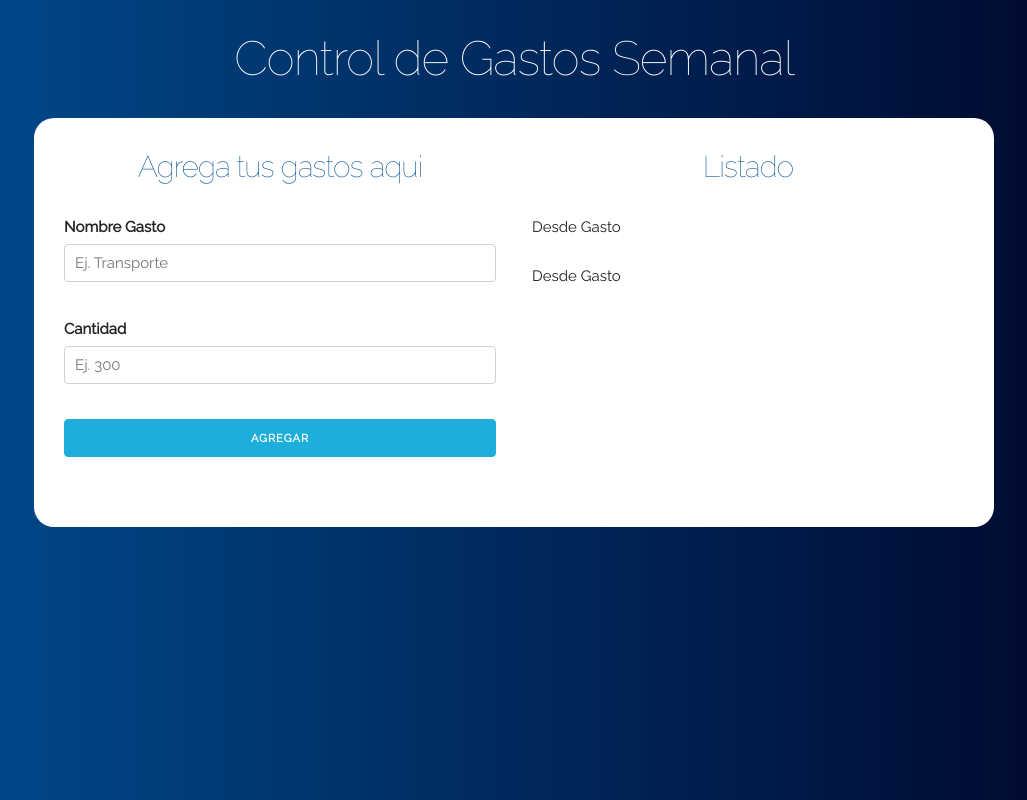
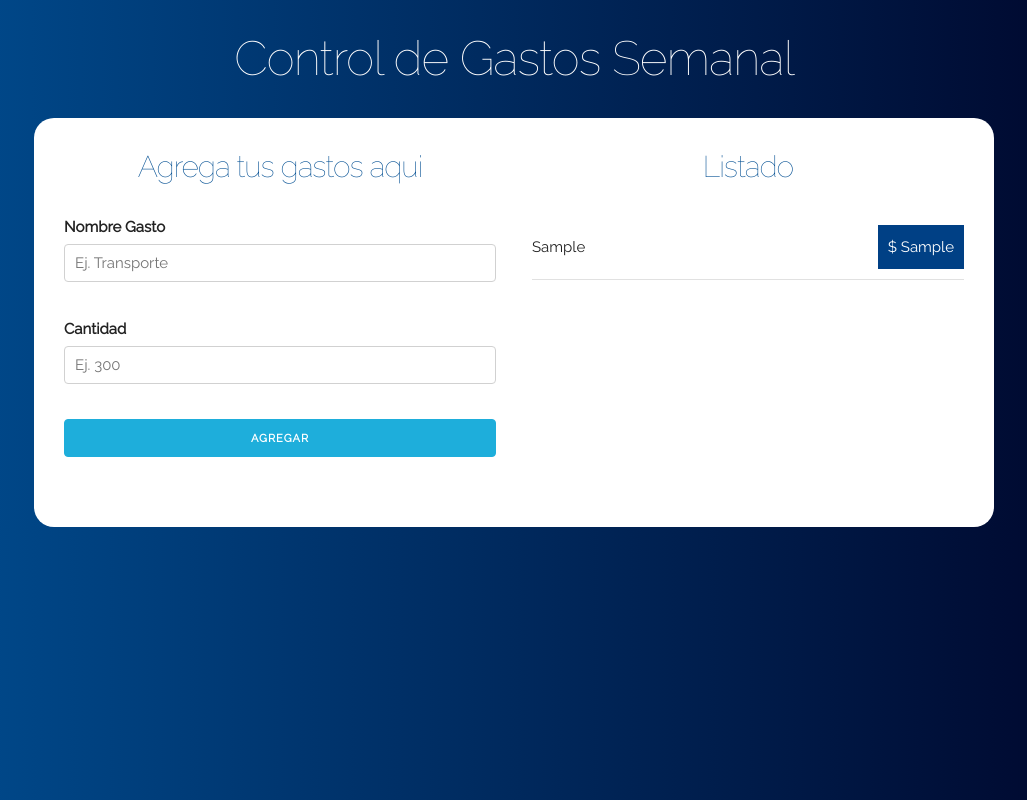
Before and after one commit to lrg1980/GastoSemanal, a React (Create React App) app: page / in a window 1280 px wide. Both pictures are taken after typing "Sample", "Sample" into the empty fields and a click on the input "Agregar". Shown: the whole page, without its empty margins (126-1153 px from the left). Built offline with nearby package versions, Linux system fonts and the light colour scheme.

Commit message:
Finalizó componente Listado

```diff
--- a/src/componentes/App.js
+++ b/src/componentes/App.js
@@ -34,11 +34,10 @@ class App extends Component {
           <div className="contenido-principal contenido">
             <div className="row">
               <div className="one-half column">
-              <Formulario agregarGasto={this.agregarGasto}/>
+                <Formulario agregarGasto={this.agregarGasto}/>
               </div>
               <div className="one-half column">
-              <Listado gastos={this.state.gastos} />
-              <Gasto />
+                <Listado gastos={this.state.gastos} />
               </div>
             </div>
           </div>
--- a/src/componentes/Formulario.js
+++ b/src/componentes/Formulario.js
@@ -1,4 +1,5 @@
-import React,{Component} from 'react';
+import React, { Component } from 'react';
+
 
 export default class Formulario extends Component {
 
--- a/src/componentes/Gasto.js
+++ b/src/componentes/Gasto.js
@@ -2,11 +2,17 @@ import React,{Component} from 'react';
 
 export default class Gasto extends Component {
 
-    render() {
-        return (
-            <div className="class-name">
-               <p>Desde Gasto</p>
-            </div>
-        );
+     render() {
+          const { cantidadGasto, nombreGasto } = this.props.gasto;
+
+          return (
+               <li className="gastos">
+                    <p>
+                         {nombreGasto}
+                         <span className="gasto"> $ {cantidadGasto} </span>
+                    </p>
+               </li>
+
+          )
     }
 }
--- a/src/componentes/Listado.js
+++ b/src/componentes/Listado.js
@@ -6,7 +6,7 @@ export default class Listado extends Component {
     render() {
         return (
             <div className="gastos-realizados">
-               <h2> Listado </h2>
+               <h2>Listado </h2>
                   {Object.keys(this.props.gastos).map(key => (
                        <Gasto
                             key={key}
```
